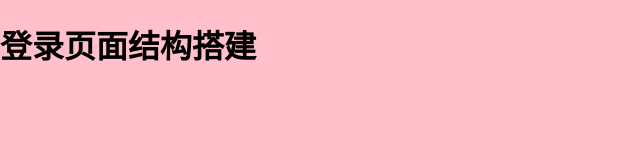
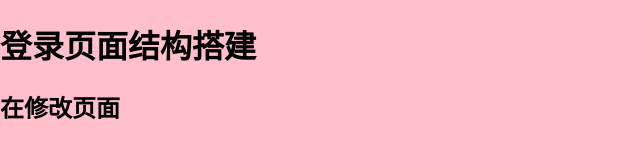
Before and after one commit to lijun-0517/proj_02, a plain HTML site: page index.html in a window 1280 px wide. Shown: the whole page, without its empty margins (0-640 px from the left). Drawn offline with Linux system fonts and the light colour scheme.

Commit message:
feat: 修改了idnex.html页面

```diff
--- a/index.html
+++ b/index.html
@@ -10,6 +10,7 @@
 
 <body>
     <h1>登录页面结构搭建</h1>
+    <h2>在修改页面</h2>
 </body>
 
 </html>
```
